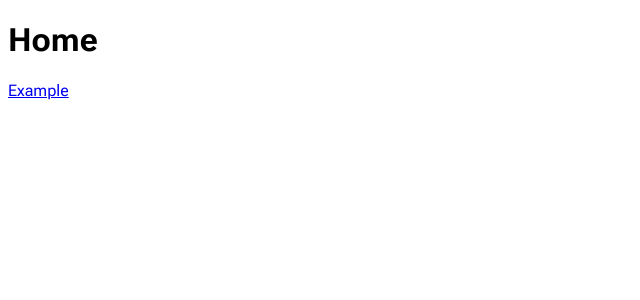
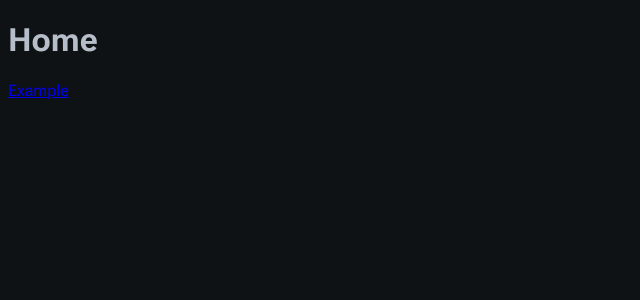
Before and after one commit to barnabas-lesti/react-nextjs-poc, a Next.js app: page / in a window 1280 px wide. Shown: the top 300 px of the page, without its empty margins (0-640 px from the left). Built offline with nearby package versions, Linux system fonts and the light colour scheme.

Commit message:
feat(*): add temporary body styles

```diff
--- a/app/globals.css
+++ b/app/globals.css
@@ -0,0 +1,5 @@
+body {
+  /* TODO: Update to come from theme. */
+  background-color: rgb(15, 18, 20);
+  color: rgb(182, 190, 201);
+}
```
